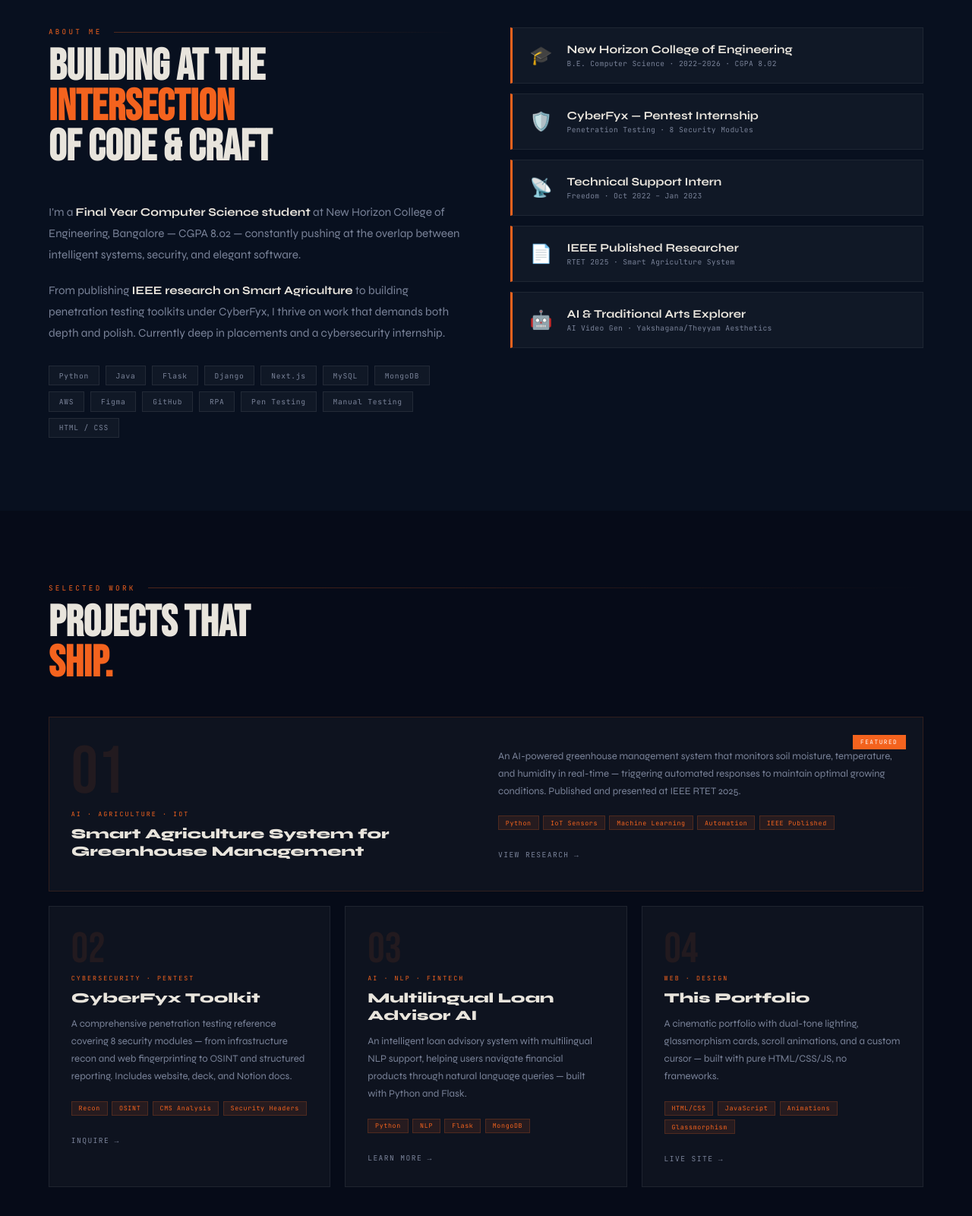
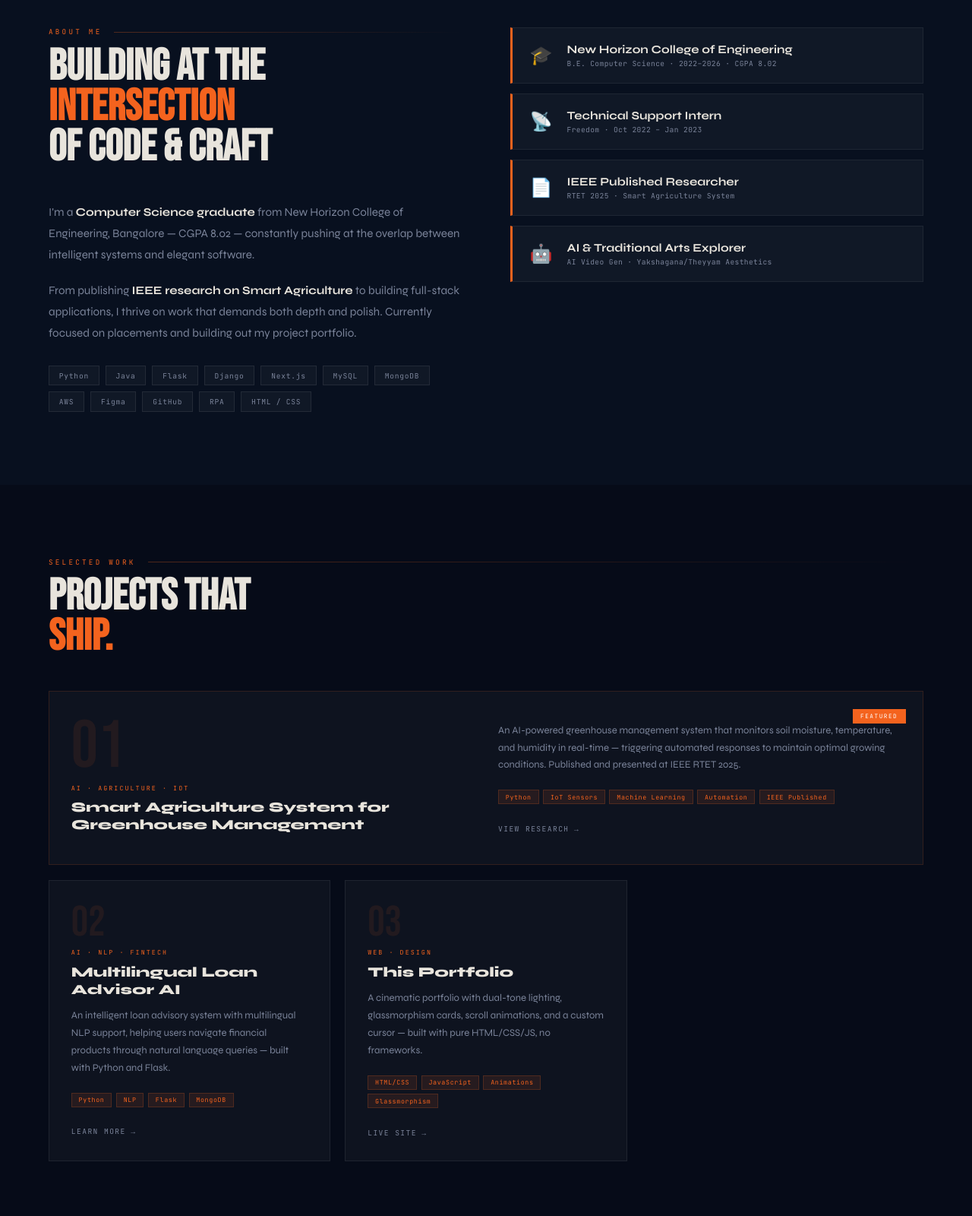
Before and after one commit to nandanhn0/PORTFOLIO, a plain HTML site: page index.html in a window 1280 px wide. Shown: the part 860-2460 px from the top of the page at 76% size. Drawn offline with Linux system fonts and the light colour scheme.

Commit message:
Revise portfolio content and update graduation details
Updated personal details and project descriptions in the portfolio.

```diff
--- a/index.html
+++ b/index.html
@@ -219,9 +219,9 @@ footer span{color:#f4631e}
   </div>
   <div class="hero-inner">
     <div class="hero-left">
-      <div class="h-tag a1">Final Year CSE — NHCE Bangalore</div>
+      <div class="h-tag a1">B.E. Computer Science Graduate — NHCE Bangalore</div>
       <h1 class="name a2">NANDAN<br>H <span>N</span></h1>
-      <p class="h-sub a3">Software Engineer · AI Researcher · Cybersecurity Enthusiast</p>
+      <p class="h-sub a3">Software Engineer · AI Researcher</p>
       <div class="h-btns a4">
         <a href="#projects" class="btn-o">View My Work</a>
         <a href="#contact" class="btn-g">Get In Touch</a>
@@ -238,7 +238,7 @@ footer span{color:#f4631e}
           <div class="ps"><div class="ps-n">8.02</div><div class="ps-l">CGPA</div></div>
           <div class="ps"><div class="ps-n">1</div><div class="ps-l">IEEE</div></div>
           <div class="ps"><div class="ps-n">4+</div><div class="ps-l">Certs</div></div>
-          <div class="ps"><div class="ps-n">8</div><div class="ps-l">Modules</div></div>
+          <div class="ps"><div class="ps-n">2026</div><div class="ps-l">Grad</div></div>
         </div>
       </div>
     </div>
@@ -254,18 +254,17 @@ footer span{color:#f4631e}
   <div class="rv">
     <div class="s-label">About Me</div>
     <h2 class="s-title">Building at the<br><span>intersection</span><br>of code & craft</h2>
-    <p class="about-p">I'm a <strong>Final Year Computer Science student</strong> at New Horizon College of Engineering, Bangalore — CGPA 8.02 — constantly pushing at the overlap between intelligent systems, security, and elegant software.</p>
-    <p class="about-p">From publishing <strong>IEEE research on Smart Agriculture</strong> to building penetration testing toolkits under CyberFyx, I thrive on work that demands both depth and polish. Currently deep in placements and a cybersecurity internship.</p>
+    <p class="about-p">I'm a <strong>Computer Science graduate</strong> from New Horizon College of Engineering, Bangalore — CGPA 8.02 — constantly pushing at the overlap between intelligent systems and elegant software.</p>
+    <p class="about-p">From publishing <strong>IEEE research on Smart Agriculture</strong> to building full-stack applications, I thrive on work that demands both depth and polish. Currently focused on placements and building out my project portfolio.</p>
     <div class="skills-wrap">
       <span class="sk">Python</span><span class="sk">Java</span><span class="sk">Flask</span><span class="sk">Django</span>
       <span class="sk">Next.js</span><span class="sk">MySQL</span><span class="sk">MongoDB</span><span class="sk">AWS</span>
-      <span class="sk">Figma</span><span class="sk">GitHub</span><span class="sk">RPA</span><span class="sk">Pen Testing</span>
-      <span class="sk">Manual Testing</span><span class="sk">HTML / CSS</span>
+      <span class="sk">Figma</span><span class="sk">GitHub</span><span class="sk">RPA</span>
+      <span class="sk">HTML / CSS</span>
     </div>
   </div>
   <div class="metrics rv">
     <div class="metric"><div class="m-icon">🎓</div><div><div class="m-title">New Horizon College of Engineering</div><div class="m-sub">B.E. Computer Science · 2022–2026 · CGPA 8.02</div></div></div>
-    <div class="metric"><div class="m-icon">🛡️</div><div><div class="m-title">CyberFyx — Pentest Internship</div><div class="m-sub">Penetration Testing · 8 Security Modules</div></div></div>
     <div class="metric"><div class="m-icon">📡</div><div><div class="m-title">Technical Support Intern</div><div class="m-sub">Freedom · Oct 2022 – Jan 2023</div></div></div>
     <div class="metric"><div class="m-icon">📄</div><div><div class="m-title">IEEE Published Researcher</div><div class="m-sub">RTET 2025 · Smart Agriculture System</div></div></div>
     <div class="metric"><div class="m-icon">🤖</div><div><div class="m-title">AI & Traditional Arts Explorer</div><div class="m-sub">AI Video Gen · Yakshagana/Theyyam Aesthetics</div></div></div>
@@ -292,14 +291,6 @@ footer span{color:#f4631e}
     </div>
     <div class="pc rv">
       <div class="pc-num">02</div>
-      <div class="pc-cat">Cybersecurity · Pentest</div>
-      <h3 class="pc-title">CyberFyx Toolkit</h3>
-      <p class="pc-desc">A comprehensive penetration testing reference covering 8 security modules — from infrastructure recon and web fingerprinting to OSINT and structured reporting. Includes website, deck, and Notion docs.</p>
-      <div class="pc-tags"><span class="pt">Recon</span><span class="pt">OSINT</span><span class="pt">CMS Analysis</span><span class="pt">Security Headers</span></div>
-      <a href="#contact" class="pc-link">Inquire</a>
-    </div>
-    <div class="pc rv">
-      <div class="pc-num">03</div>
       <div class="pc-cat">AI · NLP · FinTech</div>
       <h3 class="pc-title">Multilingual Loan Advisor AI</h3>
       <p class="pc-desc">An intelligent loan advisory system with multilingual NLP support, helping users navigate financial products through natural language queries — built with Python and Flask.</p>
@@ -307,7 +298,7 @@ footer span{color:#f4631e}
       <a href="#contact" class="pc-link">Learn More</a>
     </div>
     <div class="pc rv">
-      <div class="pc-num">04</div>
+      <div class="pc-num">03</div>
       <div class="pc-cat">Web · Design</div>
       <h3 class="pc-title">This Portfolio</h3>
       <p class="pc-desc">A cinematic portfolio with dual-tone lighting, glassmorphism cards, scroll animations, and a custom cursor — built with pure HTML/CSS/JS, no frameworks.</p>
@@ -322,10 +313,9 @@ footer span{color:#f4631e}
   <div class="s-label rv">Timeline</div>
   <h2 class="s-title rv">Experience &<br><span>Education</span></h2>
   <div class="timeline">
-    <div class="ti rv"><div class="ti-dot"></div><div class="ti-date">2025 – Present</div><div class="ti-role">Penetration Testing Intern</div><div class="ti-co">CyberFyx · Cybersecurity</div><p class="ti-desc">Building a complete penetration testing toolkit covering 8 security modules — infrastructure recon, network scanning, web fingerprinting, endpoint discovery, CMS vulnerability analysis, security header analysis, OSINT, and reporting frameworks.</p></div>
     <div class="ti rv"><div class="ti-dot"></div><div class="ti-date">January 2025</div><div class="ti-role">IEEE Research Publication</div><div class="ti-co">RTET Conference 2025 · Smart Agriculture</div><p class="ti-desc">Published and presented research on AI-driven greenhouse management systems at an IEEE-affiliated conference, demonstrating real-world application of ML in precision agriculture.</p></div>
     <div class="ti rv"><div class="ti-dot"></div><div class="ti-date">Oct 2022 – Jan 2023</div><div class="ti-role">Technical Support Intern</div><div class="ti-co">Freedom · Technical Operations</div><p class="ti-desc">Provided technical support and troubleshooting, gaining hands-on experience with system diagnostics, client communication, and issue resolution workflows.</p></div>
-    <div class="ti rv"><div class="ti-dot"></div><div class="ti-date">2022 – 2026</div><div class="ti-role">B.E. Computer Science & Engineering</div><div class="ti-co">New Horizon College of Engineering, Bangalore · CGPA 8.02</div><p class="ti-desc">Core CS — OS, DBMS, CN, DSA, OOP, Software Engineering — alongside applied ML, web development, and cybersecurity. Active in placement preparation and peer collaboration.</p></div>
+    <div class="ti rv"><div class="ti-dot"></div><div class="ti-date">2022 – 2026</div><div class="ti-role">B.E. Computer Science & Engineering</div><div class="ti-co">New Horizon College of Engineering, Bangalore · CGPA 8.02</div><p class="ti-desc">Core CS — OS, DBMS, CN, DSA, OOP, Software Engineering — alongside applied ML and web development. Graduated in 2026, now focused on placements and further project work.</p></div>
   </div>
 </section>
 
```
